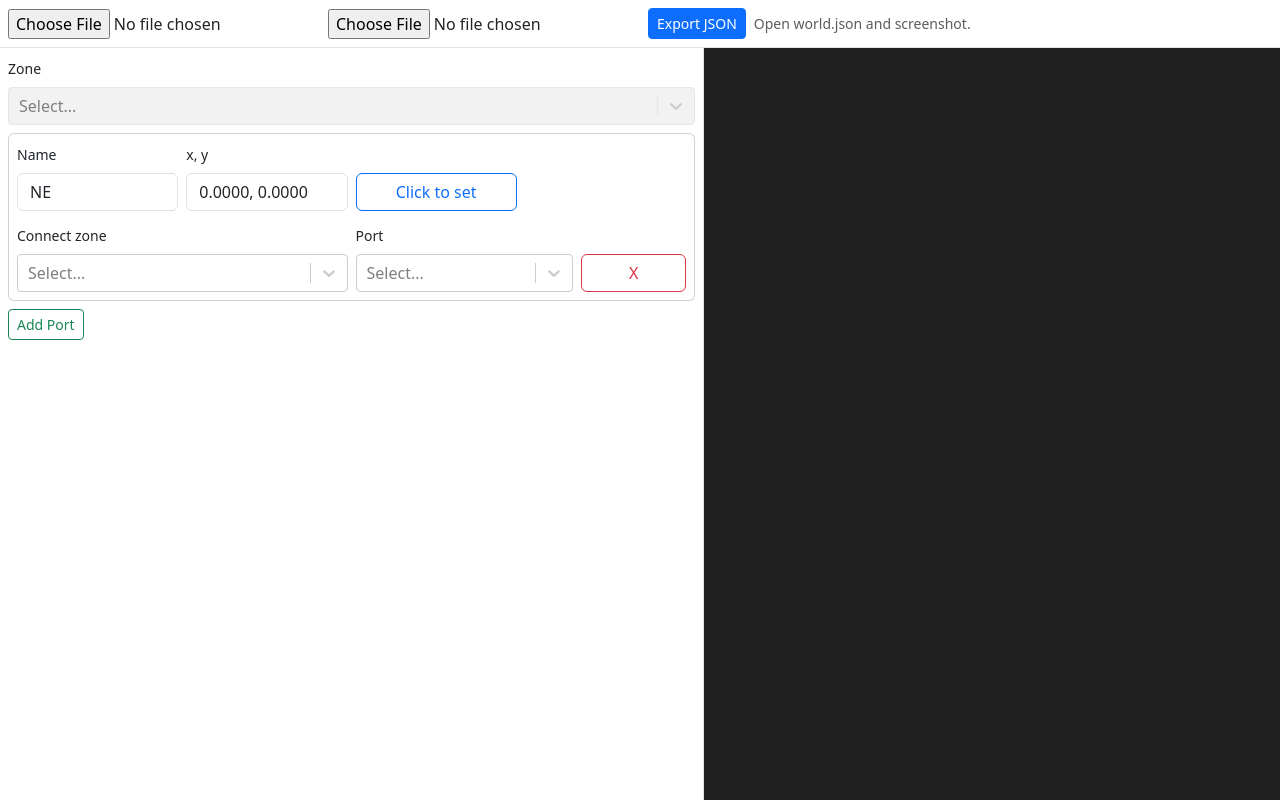
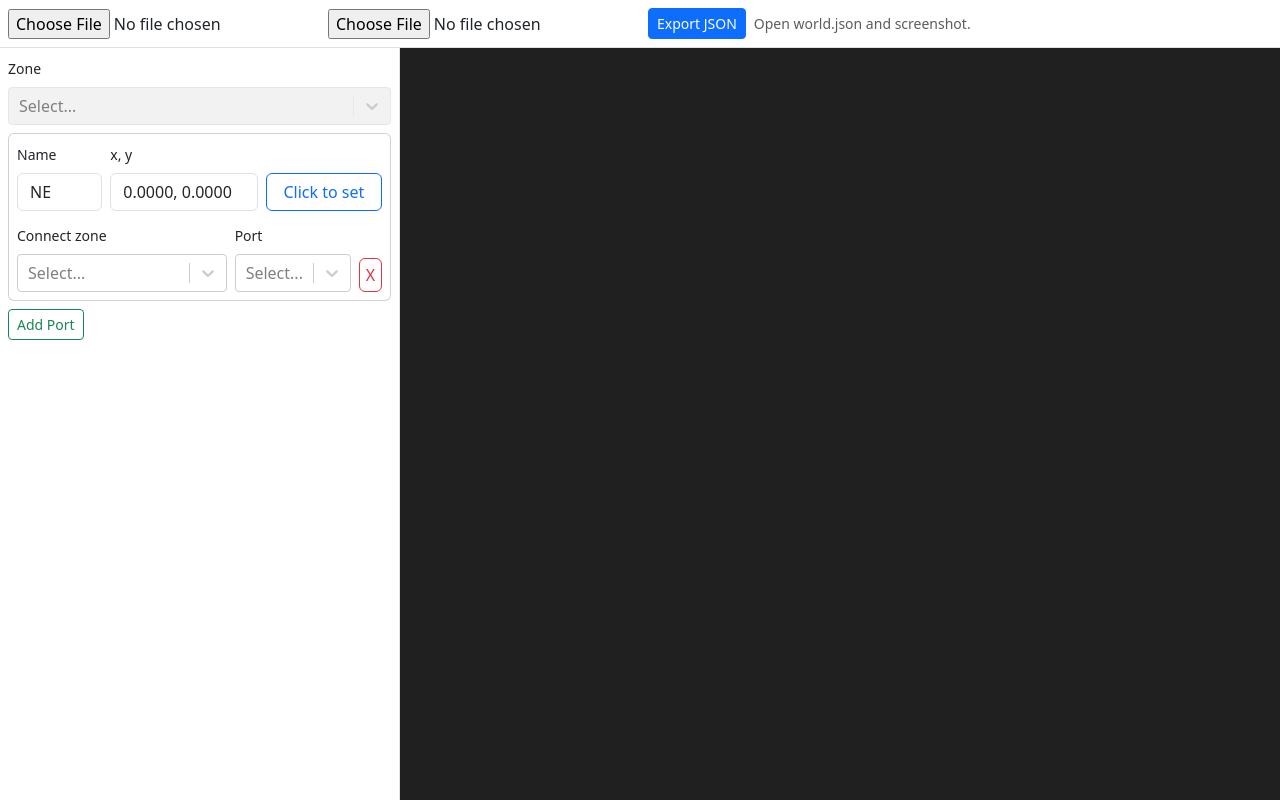
Before and after one commit to beemerwt/albion-zone-builder, a React (Vite) app: page / in a window 1280 px wide. Both pictures are taken after a click on the button "Add Port". Built offline with nearby package versions, Linux system fonts and the light colour scheme.

Commit message:
Fix style

```diff
--- a/src/App.tsx
+++ b/src/App.tsx
@@ -110,7 +110,7 @@ export default function App() {
       />
 
       <div className="flex-grow-1 d-flex overflow-hidden">
-        <div className="border-end p-2 flex-grow-1" style={{ overflow: "auto", minWidth: 0 }}>
+        <div className="border-end p-2" style={{ overflow: "auto", minWidth: 0 }}>
           <label className="form-label small">Zone</label>
           <SearchableDropdown
             options={zoneOptions}
@@ -146,7 +146,7 @@ export default function App() {
             />
           </div>
         </div>
-        <div className="flex-shrink-1" style={{ flexBasis: "45%", minWidth: 320 }}>
+        <div className="flex-grow-1" style={{ minWidth: 320 }}>
           <MapCanvas
             image={image}
             corners={corners}
--- a/src/components/PortRow.tsx
+++ b/src/components/PortRow.tsx
@@ -48,7 +48,7 @@ export default function PortRow({
             }
           />
         </div>
-        <div className="col-md-3">
+        <div className="col-md-5">
           <label className="form-label small">x, y</label>
           <input
             className="form-control"
@@ -64,7 +64,7 @@ export default function PortRow({
             }}
           />
         </div>
-        <div className="col-md-3">
+        <div className="col-md-4">
           <button
             className={`btn w-100 ${active ? "btn-warning" : "btn-outline-primary"}`}
             onClick={() => onToggle(index)}
@@ -74,7 +74,7 @@ export default function PortRow({
         </div>
       </div>
       <div className="row g-2 align-items-end mt-1">
-        <div className="col-md-6">
+        <div className="col-md-7">
           <label className="form-label small">Connect zone</label>
           <SearchableDropdown
             options={zoneOptions}
@@ -90,10 +90,8 @@ export default function PortRow({
             onChange={(v) => onChange(index, { ...row, port: v.toUpperCase() })}
           />
         </div>
-        <div className="col-md-2">
-          <button className="btn btn-outline-danger w-100" onClick={() => onRemove(index)}>
-            X
-          </button>
+        <div className="col-md-1">
+          <button className="btn btn-outline-danger p-1 w-100" onClick={() => onRemove(index)}>X</button>
         </div>
       </div>
     </div>
```
